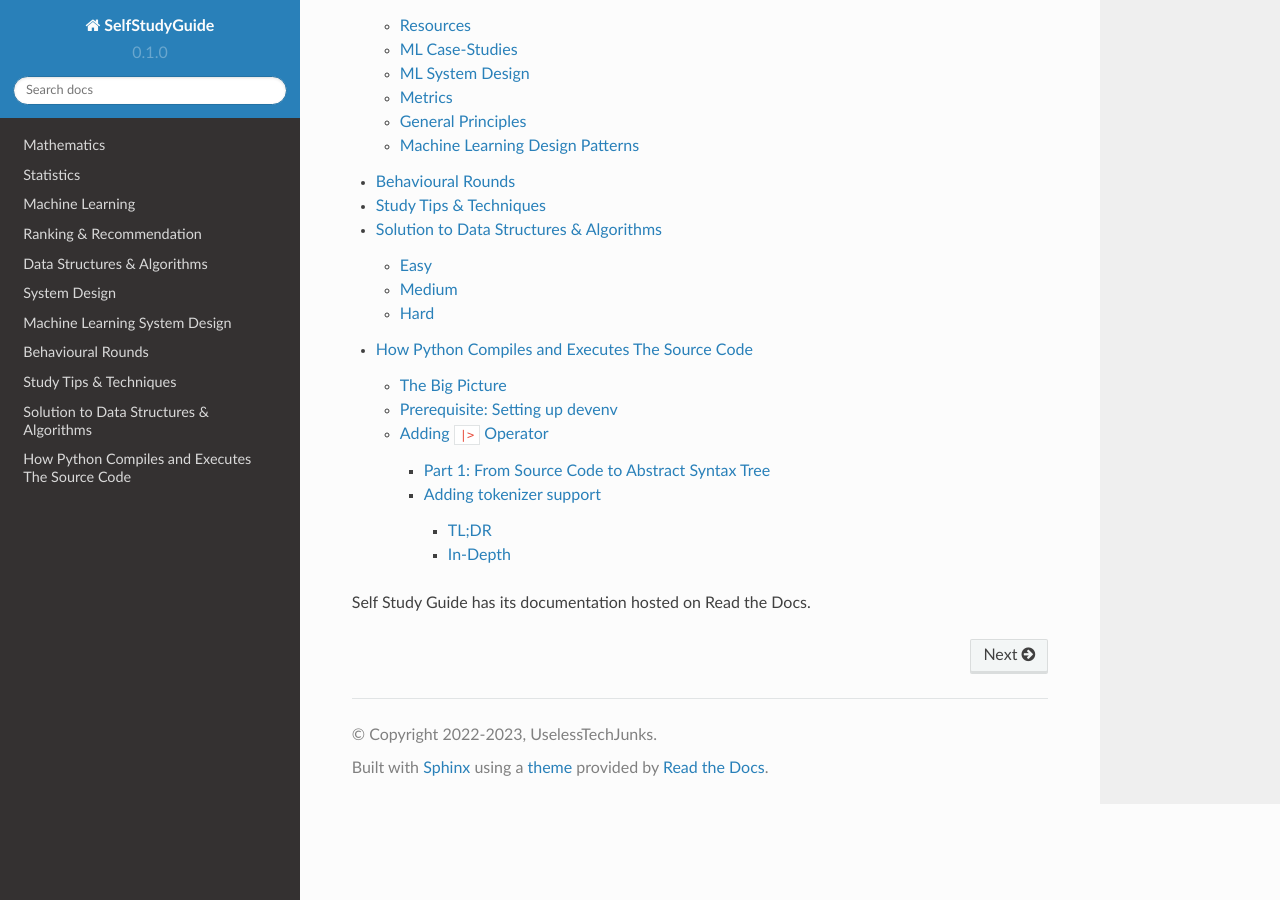
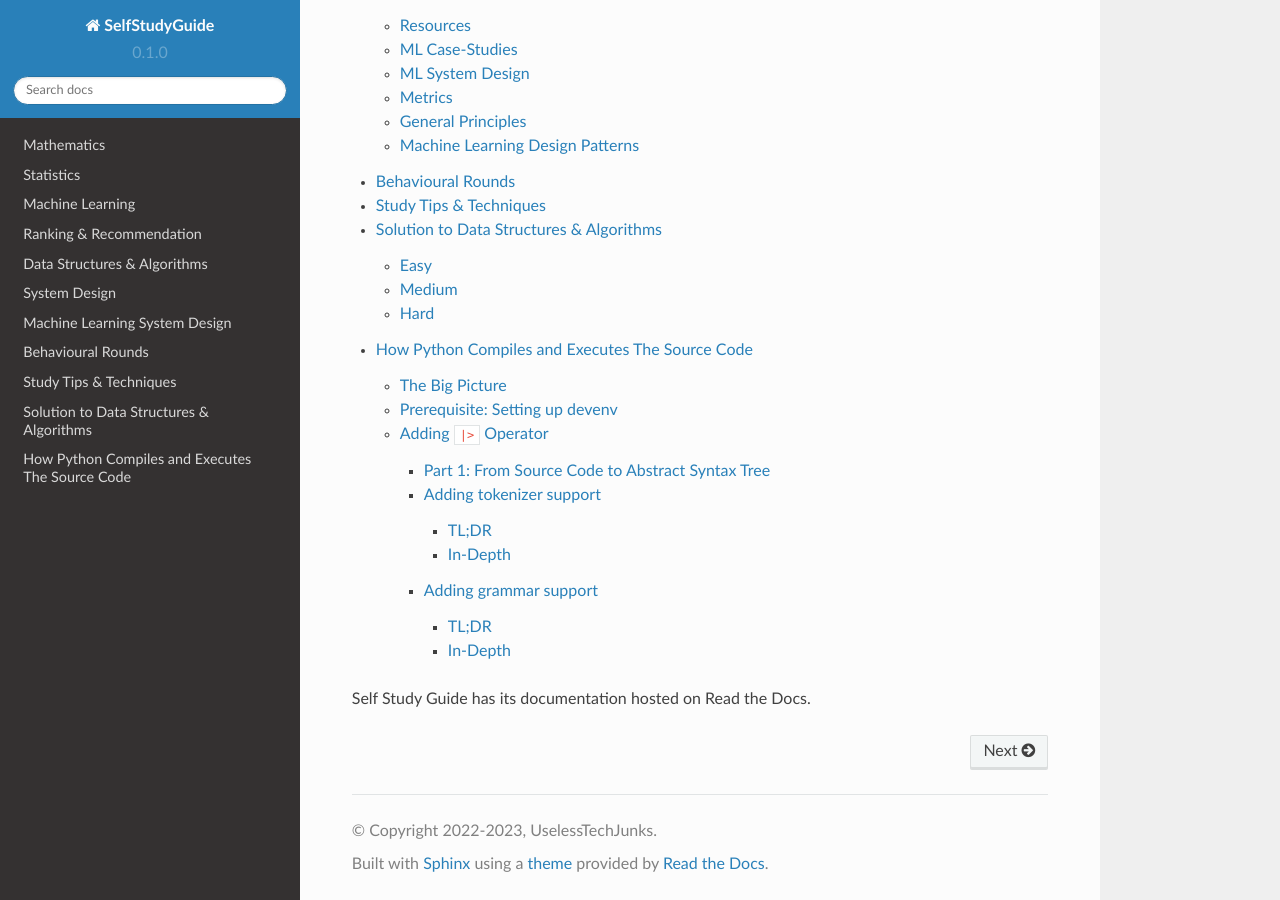
Before and after one commit to uselesstechjunks/leetcode, a Sphinx documentation site: the page built from docs/source/index.rst, in a window 1280 px wide and 900 px high, scrolled down 675 px. Built offline with Sphinx 7.4.7 and the Read the Docs theme 2.0.0, drawn with Linux system fonts in a browser that asks for light colours.

Commit message:
Update python.rst

```diff
--- a/docs/source/python.rst
+++ b/docs/source/python.rst
@@ -250,3 +250,13 @@ Let's dig deep into see what changes were made in each of these files and try to
                    }
                    break;
                }
+
+Adding grammar support
+==========================================
+TL;DR
+-------------------------
+* Current parser for Python uses a Parsing Expression Grammar (PEG) syntax.
+
+
+In-Depth
+-----------------------
```
